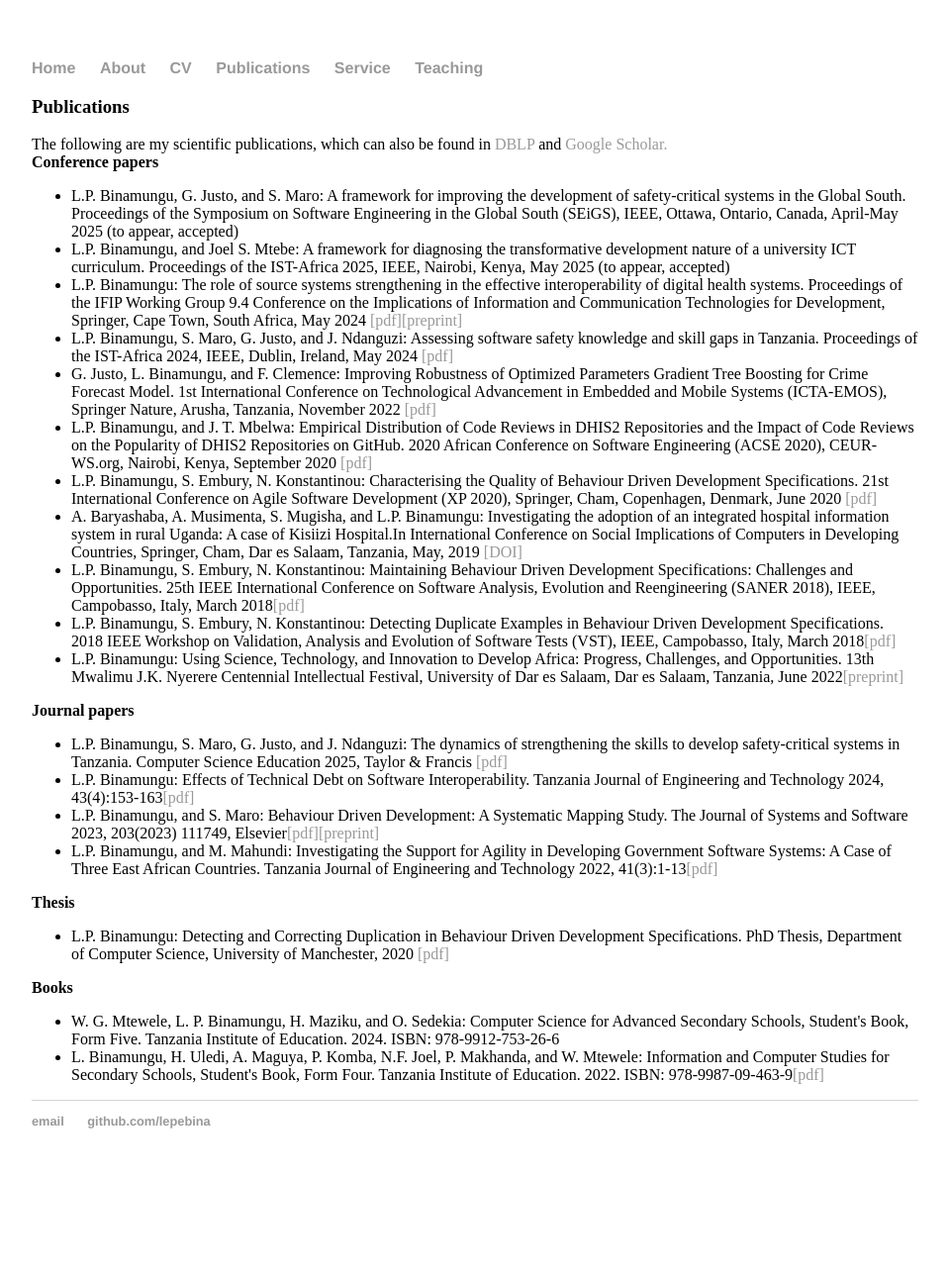
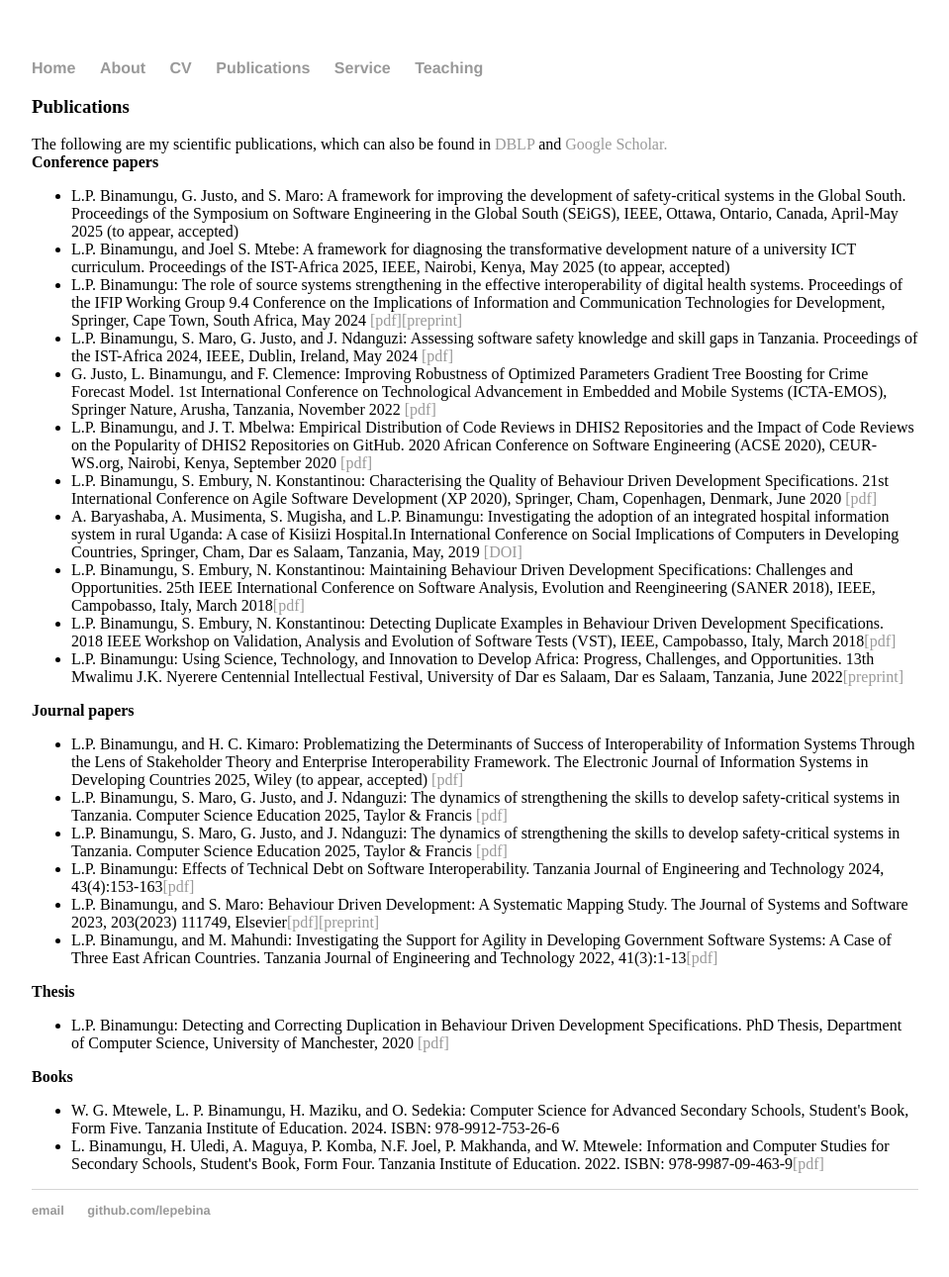
Before and after one commit to lepebina/lepebina.github.io, a Jekyll site: the page built from publications.html, in a window 1280 px wide. Shown: the whole page at 99% size, without its empty margins (160-1119 px from the left). Built offline with Jekyll 4.4.1, drawn with Linux system fonts in a browser that asks for light colours; before the commit the page ends 1200 px from its top, so only the background shows below that.

Commit message:
Update publications.html

```diff
--- a/publications.html
+++ b/publications.html
@@ -23,7 +23,9 @@ title: Leonard Peter Binamungu
 
 	<b> Journal papers</b>
 	<ul>
-	     <li>L.P. Binamungu, S. Maro, G. Justo, and J. Ndanguzi: The dynamics of strengthening the skills to develop safety-critical systems in Tanzania. Computer Science Education 2025, Taylor & Francis <a href="https://www.tandfonline.com/doi/pdf/10.1080/08993408.2025.2492482?casa_token=cCUgHEM0XegAAAAA:cJEGMf1oX0bmEZn_n1qQU5ap27YcEllKsF-WgySlXSKayQqRCxzfzKZ3quiWntz7xFDWOZy5tVQFOX70_g">[pdf]</a></li>
+	       <li>L.P. Binamungu, and H. C. Kimaro: Problematizing the Determinants of Success of Interoperability of Information Systems Through the Lens of Stakeholder Theory and Enterprise Interoperability Framework. The Electronic Journal of Information Systems in Developing Countries 2025, Wiley (to appear, accepted) <a href="https://www.tandfonline.com/doi/pdf/10.1080/08993408.2025.2492482?casa_token=cCUgHEM0XegAAAAA:cJEGMf1oX0bmEZn_n1qQU5ap27YcEllKsF-WgySlXSKayQqRCxzfzKZ3quiWntz7xFDWOZy5tVQFOX70_g">[pdf]</a></li>
+               <li>L.P. Binamungu, S. Maro, G. Justo, and J. Ndanguzi: The dynamics of strengthening the skills to develop safety-critical systems in Tanzania. Computer Science Education 2025, Taylor & Francis <a href="https://www.tandfonline.com/doi/pdf/10.1080/08993408.2025.2492482?casa_token=cCUgHEM0XegAAAAA:cJEGMf1oX0bmEZn_n1qQU5ap27YcEllKsF-WgySlXSKayQqRCxzfzKZ3quiWntz7xFDWOZy5tVQFOX70_g">[pdf]</a></li>
+		<li>L.P. Binamungu, S. Maro, G. Justo, and J. Ndanguzi: The dynamics of strengthening the skills to develop safety-critical systems in Tanzania. Computer Science Education 2025, Taylor & Francis <a href="https://www.tandfonline.com/doi/pdf/10.1080/08993408.2025.2492482?casa_token=cCUgHEM0XegAAAAA:cJEGMf1oX0bmEZn_n1qQU5ap27YcEllKsF-WgySlXSKayQqRCxzfzKZ3quiWntz7xFDWOZy5tVQFOX70_g">[pdf]</a></li>
 		<li>L.P. Binamungu: Effects of Technical Debt on Software Interoperability. Tanzania Journal of Engineering and Technology 2024, 43(4):153-163<a href="https://tjet.udsm.ac.tz/index.php/tjet/article/view/1147/817">[pdf]</a></li>
 		<li>L.P. Binamungu, and S. Maro: Behaviour Driven Development: A Systematic Mapping Study. The Journal of Systems and Software 2023, 203(2023) 111749, Elsevier<a href="https://www.sciencedirect.com/science/article/abs/pii/S0164121223001449">[pdf]</a><a href="https://arxiv.org/pdf/2305.05567.pdf">[preprint]</a></li>
 	     <li>L.P. Binamungu, and M. Mahundi: Investigating the Support for Agility in Developing Government Software Systems: A Case of Three East African Countries. Tanzania Journal of Engineering and Technology 2022, 41(3):1-13<a href="https://tjet.udsm.ac.tz/index.php/tjet/article/view/839/652">[pdf]</a></li>
```
